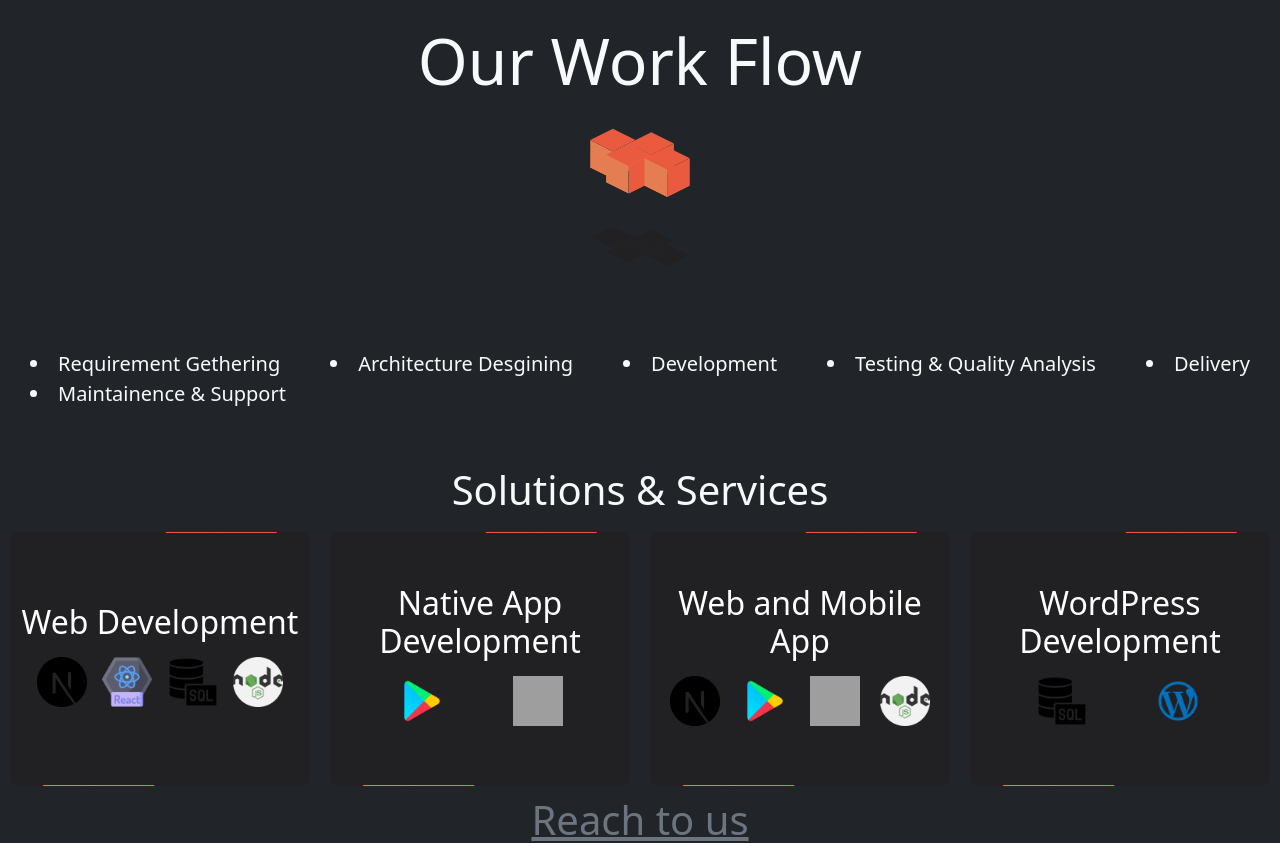
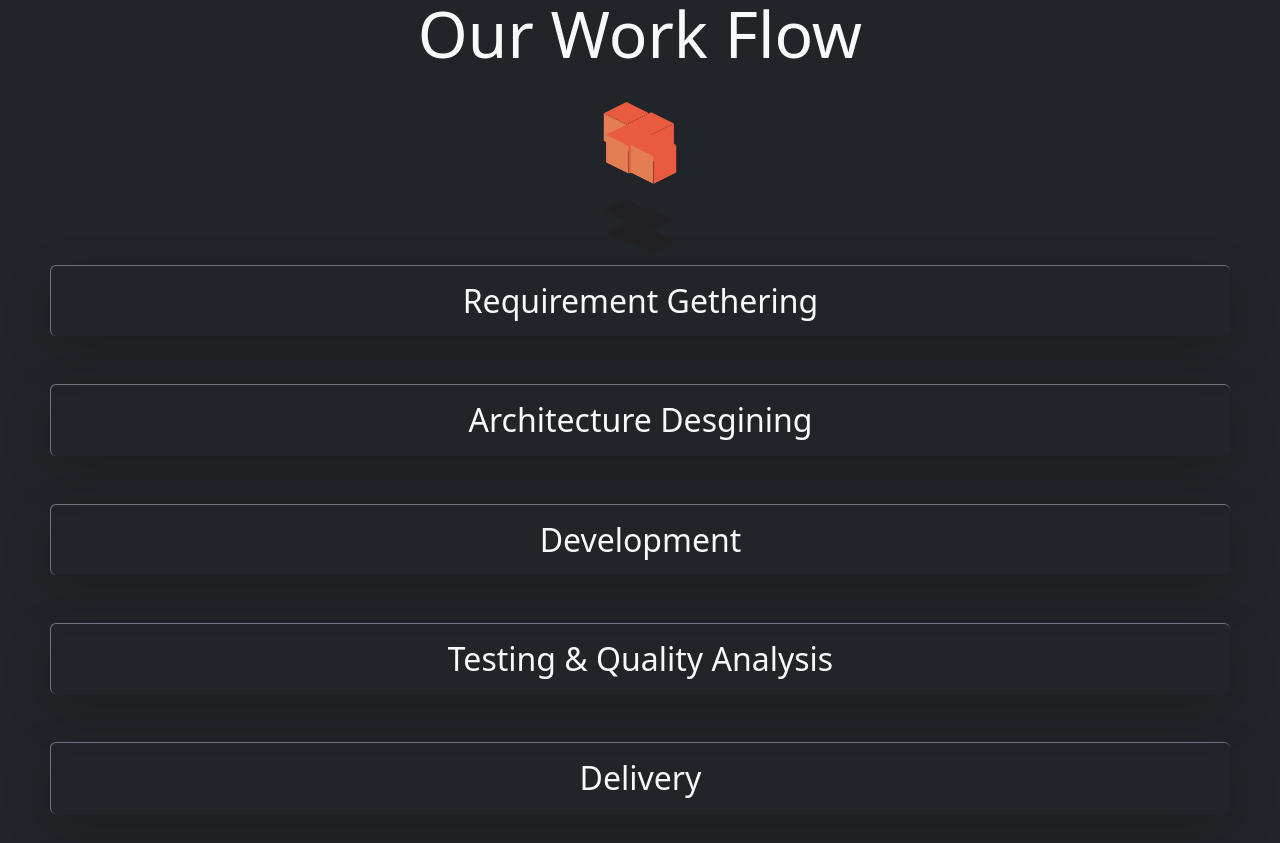
Before and after one commit to seen2/antatrix-web, a Next.js app: page / in a window 1280 px wide. Shown: the part 500-1343 px from the top of the page. Built offline with nearby package versions, Linux system fonts and the light colour scheme; grey boxes are pictures that could not be loaded.

Commit message:
Homepage UI improved

```diff
--- a/src/components/Banner.tsx
+++ b/src/components/Banner.tsx
@@ -28,7 +28,7 @@ function UncontrolledExample() {
       </Carousel.Item>
       <Carousel.Item>
         <Image
-          className="d-block w-100"
+          className="d-block w-100 "
           src={AppDevBanner}
           // unoptimized
           height={390}
--- a/src/components/HowWeWork.tsx
+++ b/src/components/HowWeWork.tsx
@@ -5,7 +5,6 @@ export default function HowWeWork() {
   return (
     <div
       style={{
-        height: 500,
         padding: 30,
         display: "flex",
         flexDirection: "column",
@@ -13,30 +12,34 @@ export default function HowWeWork() {
       }}
       className="bg-dark"
     >
-      <p className="d-flex display-3 text-light justify-content-center ">
+      <div >
+      <p className="display-3 text-light text-center ">
         Our Work Flow
       </p>
-      <hr />
-
       <div
         style={{
-          height: 200,
-          padding: 30,
+          padding: 70,
           display: "flex",
           justifyContent: "center",
         }}
       >
         <ProcessIcon />
       </div>
+      </div>
 
-      <div className="d-flex flex-lg-row text-light flex-wrap justify-content-between">
-        <li className="lead">Requirement Gethering </li>
-        <li className="lead">Architecture Desgining </li>
-        <li className="lead">Development </li>
-        <li className="lead">Testing & Quality Analysis </li>
-        <li className="lead">Delivery </li>
-        <li className="lead">Maintainence & Support</li>
-        </div>
+      <div style={{
+        display: "block",
+        padding:20
+
+      }} className=" text-light">
+
+        <p className="h2 border-top border-start text-center shadow-lg p-3 mb-5 bg-body-tertiary rounded border-secondary">Requirement Gethering </p>
+        <p className="h2 border-top border-start text-center shadow-lg p-3 mb-5 bg-body-tertiary rounded border-secondary">Architecture Desgining </p>
+        <p className="h2 border-top border-start text-center shadow-lg p-3 mb-5 bg-body-tertiary rounded border-secondary">Development </p>
+        <p className="h2 border-top border-start text-center shadow-lg p-3 mb-5 bg-body-tertiary rounded border-secondary">Testing & Quality Analysis </p>
+        <p className="h2 border-top border-start text-center shadow-lg p-3 mb-5 bg-body-tertiary rounded border-secondary">Delivery </p>
+        <p className="h2 border-top border-start text-center shadow-lg p-3 mb-5 bg-body-tertiary rounded border-secondary">Maintainence & Support</p>
+      </div>
     </div>
   );
 }
--- a/src/pages/index.tsx
+++ b/src/pages/index.tsx
@@ -9,11 +9,13 @@ import { SSRProvider } from "react-bootstrap";
 export default function Home() {
   return (
     <SSRProvider>
+        <div className="content-1">
         <Header />
         <Banner />
         <HowWeWork />
         <TechStacks />
         <Footer />
+        </div>
     </SSRProvider>
   );
 }
```
